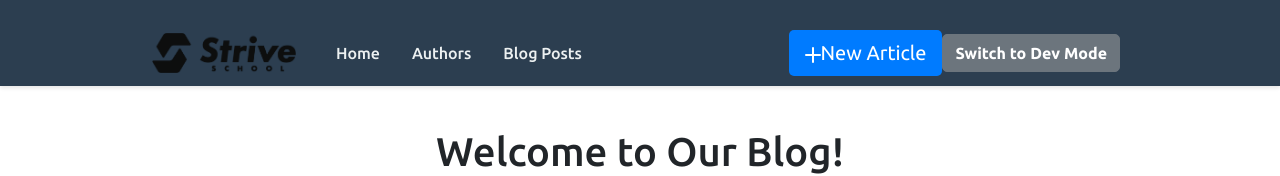
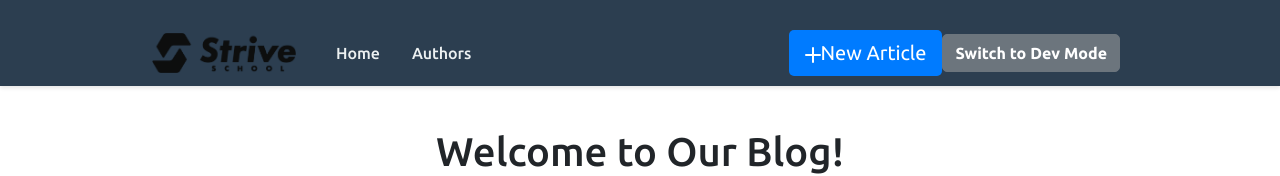
Before and after one commit to Vlada0000/strive-blog, a React (Create React App) app in the folder frontend/: page /mainPage in a window 1280 px wide. Shown: the top 176 px of the page. Built offline with nearby package versions, Linux system fonts and the light colour scheme.

Commit message:
Update BlogNavbar.jsx

```diff
--- a/frontend/src/components/navbar/BlogNavbar.jsx
+++ b/frontend/src/components/navbar/BlogNavbar.jsx
@@ -32,7 +32,7 @@ const NavBar = () => {
         <Nav className="me-auto">
           <Nav.Link as={Link} to="/home" className="nav-link">Home</Nav.Link>
           <Nav.Link as={Link} to="/authors" className="nav-link">Authors</Nav.Link>
-          <Nav.Link as={Link} to="/blogPosts" className="nav-link">Blog Posts</Nav.Link>
+
         </Nav>
 
         <Button as={Link} to="/new" className="blog-navbar-add-button" size="lg">
```
